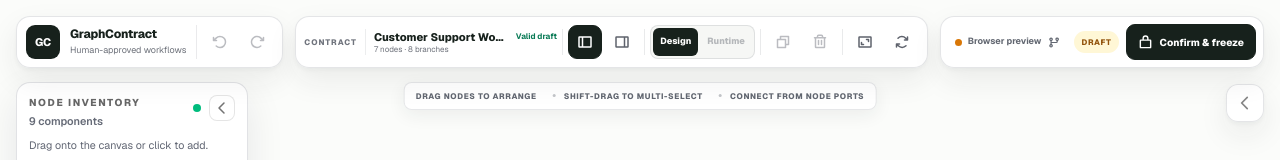
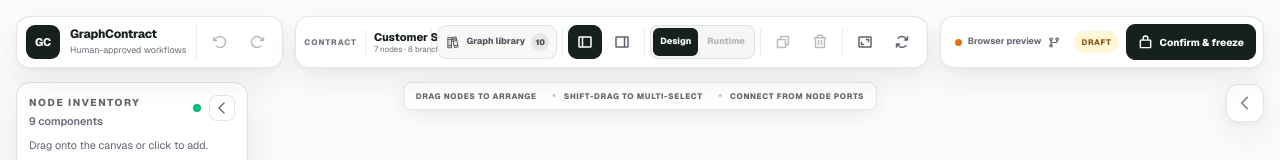
Before and after one commit to vijaybadana/graphcontract, a Next.js app: page / in a window 1280 px wide. Shown: the top 160 px of the page. Built offline with nearby package versions, Linux system fonts and the light colour scheme.

Commit message:
feat(library): add top-level template control

```diff
--- a/src/features/workspace/graph-workspace.tsx
+++ b/src/features/workspace/graph-workspace.tsx
@@ -27,6 +27,7 @@ import {
 } from '@/src/adapters/react-flow/project-graph';
 import { getDocumentModelContext, registerWebMcpTools } from '@/src/adapters/webmcp/register-tools';
 import { evaluateConnection } from '@/src/application/connection-policy';
+import { GRAPH_LIBRARY_ENTRY_COUNT } from '@/src/application/graph-library-contract';
 import { NodeKind, validateGraph } from '@/src/domain';
 import { AlignmentGuides } from '@/src/features/canvas/interactions/alignment-guides';
 import { useCanvasInteractions } from '@/src/features/canvas/interactions/use-canvas-node-interactions';
@@ -138,6 +139,7 @@ export function GraphWorkspace() {
   const [viewMode, setViewMode] = useState<'design' | 'runtime'>('design');
   const [runtimeSelection, setRuntimeSelection] = useState<RuntimeInstanceNodeData | null>(null);
   const [inspectorFocusRequest, setInspectorFocusRequest] = useState<InspectorFocusRequest | null>(null);
+  const [libraryOpen, setLibraryOpen] = useState(false);
   const isCompactWorkspace = useMediaQuery('(max-width: 1099px)');
   const stageRef = useRef<HTMLElement>(null);
   const reconnectingEdgeIdRef = useRef<string | null>(null);
@@ -580,6 +582,8 @@ export function GraphWorkspace() {
           edgeCount={graph.edges.length}
           issueCount={validationIssues.length}
           proposalPending={Boolean(proposal)}
+          libraryOpen={libraryOpen}
+          libraryEntryCount={GRAPH_LIBRARY_ENTRY_COUNT}
           paletteOpen={paletteVisible}
           inspectorOpen={inspectorVisible}
           canUndo={canvasEditable && past.length > 0}
@@ -592,6 +596,7 @@ export function GraphWorkspace() {
           runtimeUnavailableReason={runtimeUnavailableReason}
           onTogglePalette={togglePalette}
           onToggleInspector={toggleInspector}
+          onOpenLibrary={() => setLibraryOpen(true)}
           onUndo={undo}
           onRedo={redo}
           onDuplicate={duplicateSelection}
--- a/src/features/workspace/workspace-header.css
+++ b/src/features/workspace/workspace-header.css
@@ -167,6 +167,42 @@
 .workspace-view-button.is-active { background: #17211c; color: #fff; }
 .workspace-view-button:disabled { cursor: not-allowed; opacity: .42; }
 
+.workspace-library-button {
+  display: flex;
+  min-height: 34px;
+  align-items: center;
+  gap: 6px;
+  border: 1px solid rgb(17 24 39 / 10%);
+  border-radius: 9px;
+  background: #f8f9f7;
+  padding: 0 7px;
+  color: rgb(17 24 39 / 72%);
+  font-size: 9px;
+  font-weight: 760;
+  white-space: nowrap;
+  transition: border-color 140ms ease, background-color 140ms ease, color 140ms ease;
+}
+
+.workspace-library-button strong {
+  display: grid;
+  min-width: 18px;
+  height: 18px;
+  place-items: center;
+  border-radius: 999px;
+  background: rgb(23 33 28 / 8%);
+  font-size: 8px;
+}
+
+.workspace-library-button:hover,
+.workspace-library-button.is-active {
+  border-color: #17211c;
+  background: #17211c;
+  color: white;
+}
+
+.workspace-library-button.is-active strong,
+.workspace-library-button:hover strong { background: rgb(255 255 255 / 16%); }
+
 .workspace-icon-button {
   display: grid;
   width: 34px;
@@ -297,6 +333,8 @@
     grid-template-columns: auto minmax(90px, 1fr);
   }
 
+  .workspace-library-button span { display: none; }
+
   .workspace-contract-state {
     grid-column: 2;
     justify-self: start;
@@ -319,6 +357,8 @@
   }
 
   .workspace-view-command-divider { display: none; }
+
+  .workspace-library-command-divider { display: none; }
 
   .workspace-command-island {
     min-width: 0;
@@ -353,6 +393,7 @@
 
 @media (prefers-reduced-motion: reduce) {
   .workspace-icon-button,
+  .workspace-library-button,
   .workspace-freeze-button {
     transition: none;
   }
--- a/src/features/workspace/workspace-header.tsx
+++ b/src/features/workspace/workspace-header.tsx
@@ -4,6 +4,7 @@ import {
   ArrowClockwise,
   ArrowCounterClockwise,
   ArrowsClockwise,
+  Books,
   Copy,
   FrameCorners,
   GitBranch,
@@ -26,6 +27,8 @@ type WorkspaceHeaderProps = {
   edgeCount: number;
   issueCount: number;
   proposalPending: boolean;
+  libraryOpen: boolean;
+  libraryEntryCount: number;
   paletteOpen: boolean;
   inspectorOpen: boolean;
   canUndo: boolean;
@@ -38,6 +41,7 @@ type WorkspaceHeaderProps = {
   runtimeUnavailableReason?: string;
   onTogglePalette: () => void;
   onToggleInspector: () => void;
+  onOpenLibrary: () => void;
   onUndo: () => void;
   onRedo: () => void;
   onDuplicate: () => void;
@@ -57,6 +61,8 @@ export function WorkspaceHeader({
   edgeCount,
   issueCount,
   proposalPending,
+  libraryOpen,
+  libraryEntryCount,
   paletteOpen,
   inspectorOpen,
   canUndo,
@@ -69,6 +75,7 @@ export function WorkspaceHeader({
   runtimeUnavailableReason,
   onTogglePalette,
   onToggleInspector,
+  onOpenLibrary,
   onUndo,
   onRedo,
   onDuplicate,
@@ -113,6 +120,19 @@ export function WorkspaceHeader({
           </span>
         </div>
         <div className="workspace-command-divider workspace-panel-command-divider" />
+        <button
+          type="button"
+          className={`workspace-library-button ${libraryOpen ? 'is-active' : ''}`}
+          aria-label={`Graph library, ${libraryEntryCount} templates`}
+          aria-haspopup="dialog"
+          aria-expanded={libraryOpen}
+          onClick={onOpenLibrary}
+        >
+          <Books aria-hidden="true" size={15} weight="duotone" />
+          <span>Graph library</span>
+          <strong aria-hidden="true">{libraryEntryCount}</strong>
+        </button>
+        <div className="workspace-command-divider workspace-library-command-divider" />
         <div className="workspace-command-group workspace-panel-command-group" role="group" aria-label="Panel controls">
           <HeaderIconButton label={paletteOpen ? 'Hide inventory' : 'Show inventory'} icon={SidebarSimple} active={paletteOpen} onClick={onTogglePalette} />
           <HeaderIconButton label={inspectorOpen ? 'Hide inspector' : 'Show inspector'} icon={SidebarSimple} active={inspectorOpen} mirrored onClick={onToggleInspector} />
```
Also changed, not shown: 1 other file (tests, documents, lock files or other folders).
